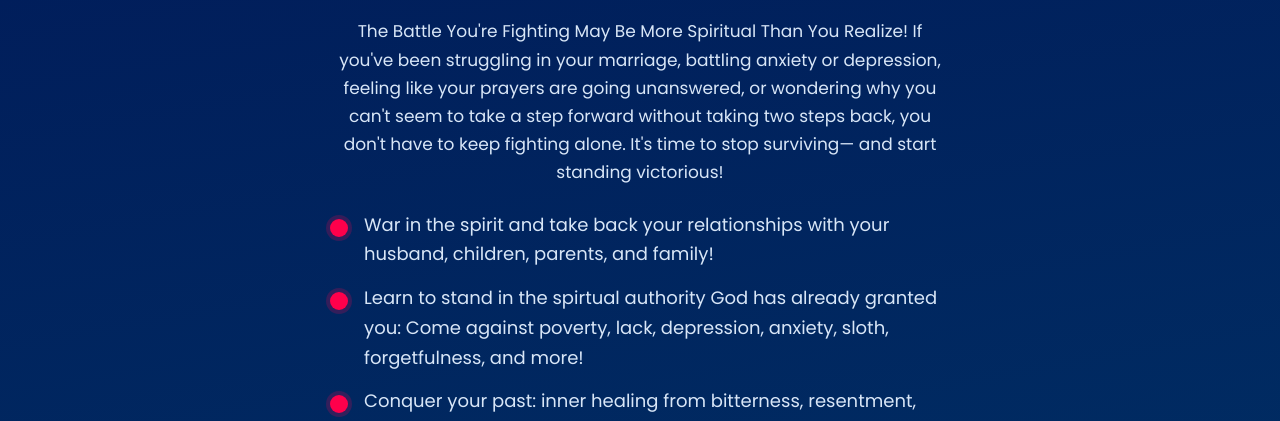
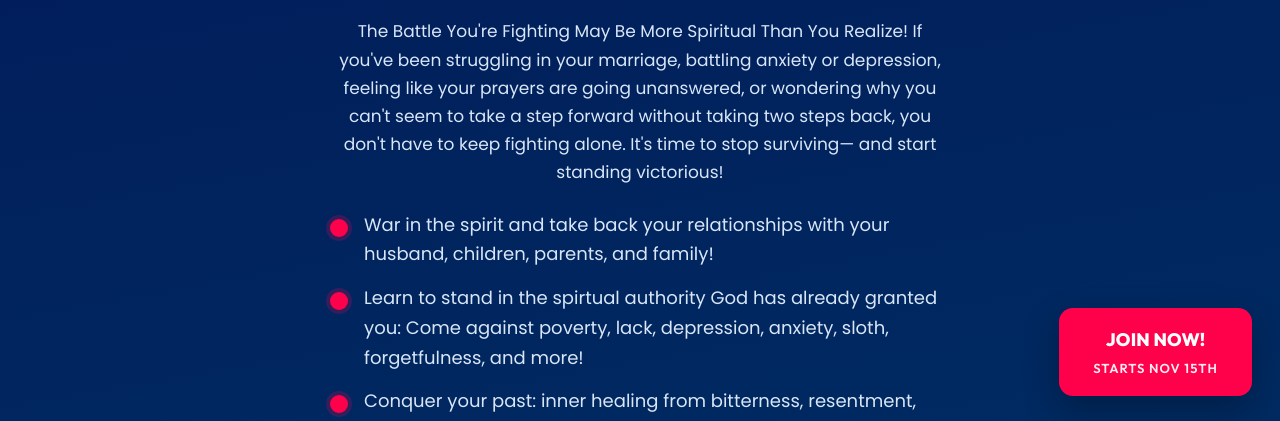
Before and after one commit to josepcid/chayil-preview-dbjq8v7u, a plain HTML site: page index.html in a window 1280 px wide. Shown: the part 376-797 px from the top of the page. Drawn offline with Linux system fonts and the light colour scheme; a web font is replaced by a local one.

Commit message:
CTA fijo tambien en desktop: boton flotante abajo a la derecha
Co-Authored-By: Claude Opus 5 <noreply@anthropic.com>

```diff
--- a/index.html
+++ b/index.html
@@ -120,7 +120,9 @@ footer img{width:120px;margin:0 auto 18px;opacity:.9}
   .cards.three{grid-template-columns:repeat(3,1fr)}
   .coach{grid-template-columns:360px 1fr;gap:44px}
   .coach img{margin:0}
-  .sticky{display:none}
+  .sticky{left:auto;right:28px;bottom:28px;width:auto;background:none;border:0;
+    backdrop-filter:none;padding:0;box-shadow:none}
+  .sticky .cta{padding:17px 34px;font-size:18px;box-shadow:0 14px 34px rgba(0,0,0,.28)}
   body{padding-bottom:0}
 }
 
```
